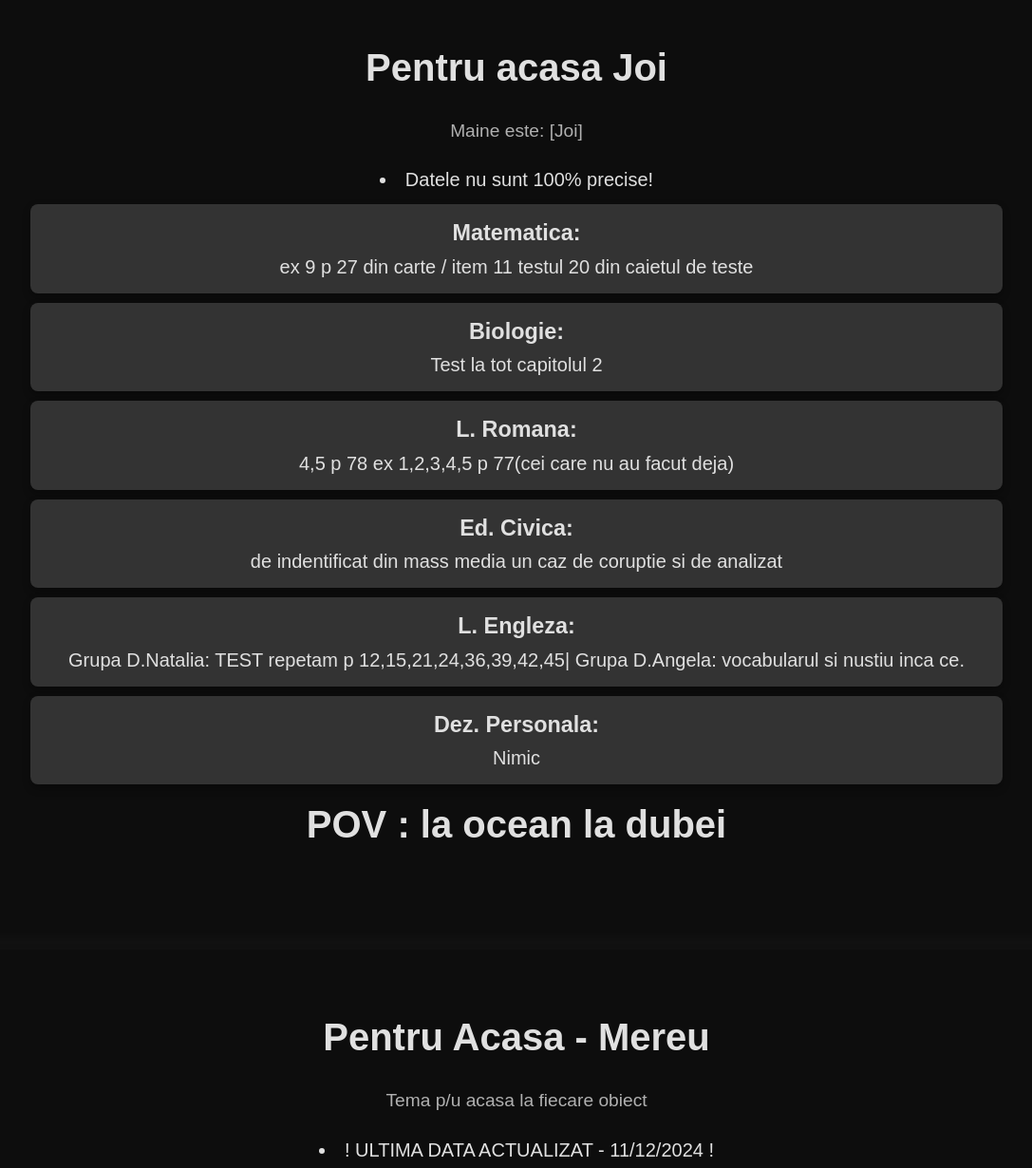
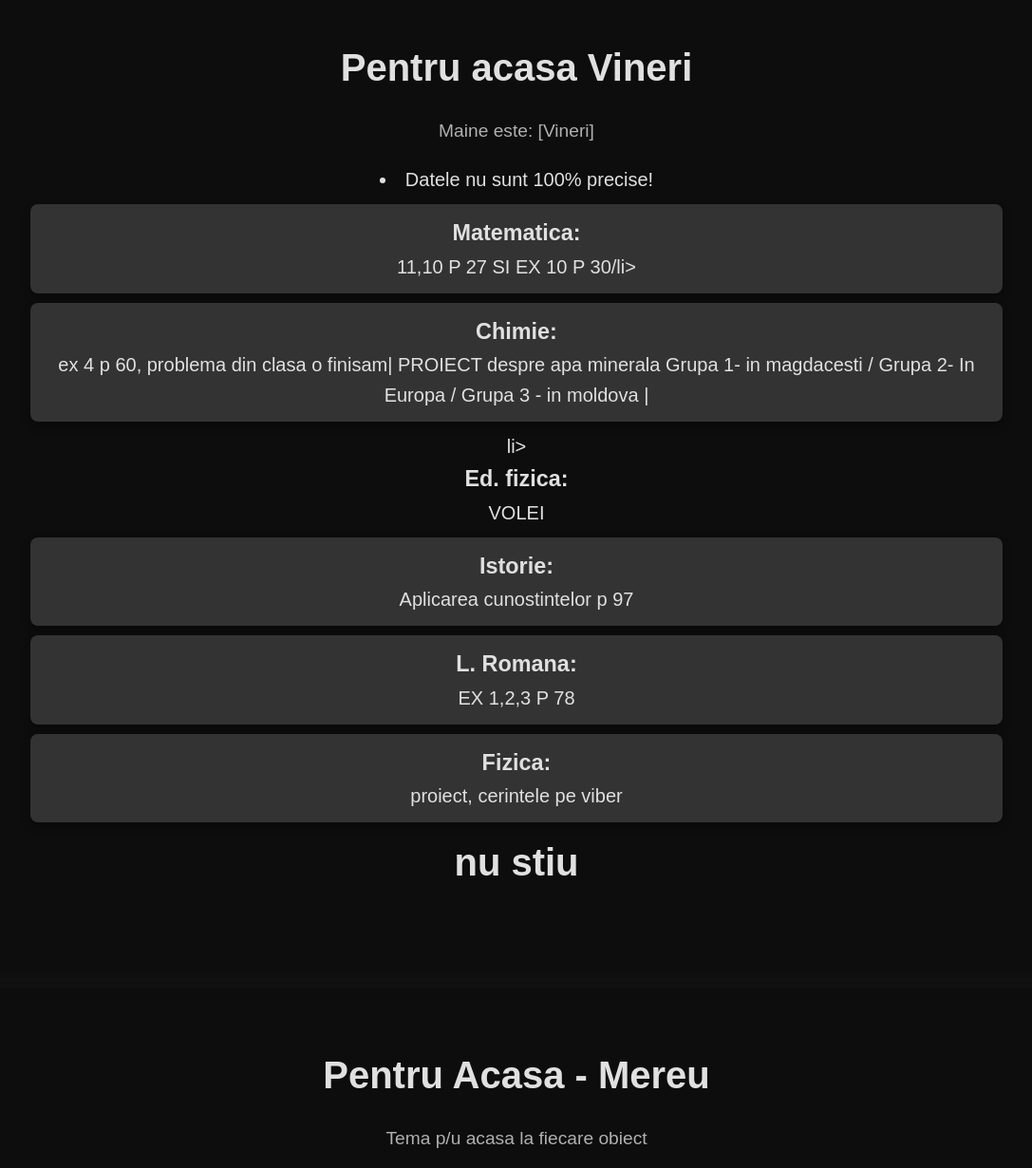
Before and after one commit to SortedGuy/Teminder, a plain HTML site: page index.html in a window 1280 px wide. Shown: the part 2180-3410 px from the top of the page at 95% size, without its empty margins (96-1183 px from the left). Drawn offline with nearby package versions, Linux system fonts and the light colour scheme; a web font is replaced by a local one.

Commit message:
Update index.html

```diff
--- a/index.html
+++ b/index.html
@@ -209,20 +209,20 @@
 
 
         <section id="homework-tomorrow">
-            <h2>Pentru acasa Joi</h2>
-            <p id="homework-date">Maine este: [Joi]</p>
+            <h2>Pentru acasa Vineri</h2>
+            <p id="homework-date">Maine este: [Vineri]</p>
             <li>Datele nu sunt 100% precise!</li>
 <ul>
- <li><h3>Matematica:</h3> ex 9 p 27 din carte / item 11 testul 20 din caietul de teste</li>
-      <li><h3>Biologie:</h3> Test la tot capitolul 2 </li>
-        <li><h3>L. Romana:</h3> 4,5 p 78 ex 1,2,3,4,5 p 77(cei care nu au facut deja)</li>
-        <li><h3>Ed. Civica:</h3> de indentificat din mass media un caz de coruptie si de analizat</li>
-      <li><h3>L. Engleza:</h3> Grupa D.Natalia: TEST repetam p 12,15,21,24,36,39,42,45|  Grupa D.Angela:  vocabularul si nustiu inca ce.</li>
-     <li><h3> Dez. Personala:</h3> Nimic</li>
+ <li><h3>Matematica:</h3> 11,10 P 27 SI EX 10 P 30/li>
+       <li><h3>Chimie:</h3> ex 4 p 60, problema din clasa o finisam| PROIECT despre apa minerala Grupa 1- in magdacesti / Grupa 2- In Europa / Grupa 3 - in moldova | </li>
+li><h3>Ed. fizica:</h3>  VOLEI </li>
+     <li><h3>Istorie:</h3> Aplicarea cunostintelor p 97</li>
+         <li><h3>L. Romana:</h3> EX 1,2,3 P 78</li>
+      <li><h3>Fizica:</h3> proiect, cerintele pe viber</li>
 
 
 
-<h2> POV : la ocean la dubei </h2>
+<h2> nu stiu </h2>
 
 
             </ul>
@@ -233,23 +233,23 @@
         <section id="subject-homework">
             <h2>Pentru Acasa - Mereu</h2>
             <p>Tema p/u acasa la fiecare obiect</p>
-            <li>! ULTIMA DATA ACTUALIZAT - 11/12/2024 !</li>
+            <li>! ULTIMA DATA ACTUALIZAT - 12/12/2024 !</li>
             <li> Datele vor fi actualizate din nou Joi la ora 3-4</li>
             <ul>
-               <li><h3>Matematica:</h3> ex 9 p 27 din carte / item 11 testul 20 din caietul de teste</li>
-                <li><h3>L. Romana:</h3> 4,5 p 78 ex 1,2,3,4,5 p 77(cei care nu au facut deja)</li>
+               <li><h3>Matematica:</h3> 11,10 P 27 SI EX 10 P 30/li>
+                <li><h3>L. Romana:</h3> EX 1,2,3 P 78</li>
                 <li><h3>L. Rusa:</h3>nimic</li>
                 <li><h3>L. Engleza:</h3> Grupa D.Natalia: TEST repetam p 12,15,21,24,36,39,42,45|  Grupa D.Angela:  vocabularul si nustiu inca ce.</li>
                 <li><h3>Istorie:</h3> Aplicarea cunostintelor p 97</li>
 
-                <li><h3>Biologie:</h3> Test la tot capitolul 2 </li>
+                <li><h3>Biologie:</h3> nimic </li>
                 <li><h3>Chimie:</h3> ex 4 p 60, problema din clasa o finisam| PROIECT despre apa minerala Grupa 1- in magdacesti / Grupa 2- In Europa / Grupa 3 - in moldova | </li>
                 <li><h3>Fizica:</h3> proiect, cerintele pe viber</li>
                 <li><h3>Geografie:</h3> TEST </li>
                 <li><h3>Mate App.:</h3> De luat caietul de teste </li>
                 <li><h3>Ed. fizica:</h3>  VOLEI </li>
                     <li><h3>Ed. teh.:</h3> Baieti: nimic / Fete: nu stiu, sorry.</li>
-                <li><h3>Ed. Civica:</h3> de indentificat din mass media un caz de coruptie si de analizat</li>
+                <li><h3>Ed. Civica:</h3> de terminat cerinta din clasa (dece cetatenii nu ies la vot)</li>
                 <li><h3>Informatica</h3> Grupa 1: Tnimic/ Grupa 2: nustiu, intrebati  pe sergiu.</li>
                 <li><h3> Dez. Personala:</h3> Nimic</li>
             </ul>
```
